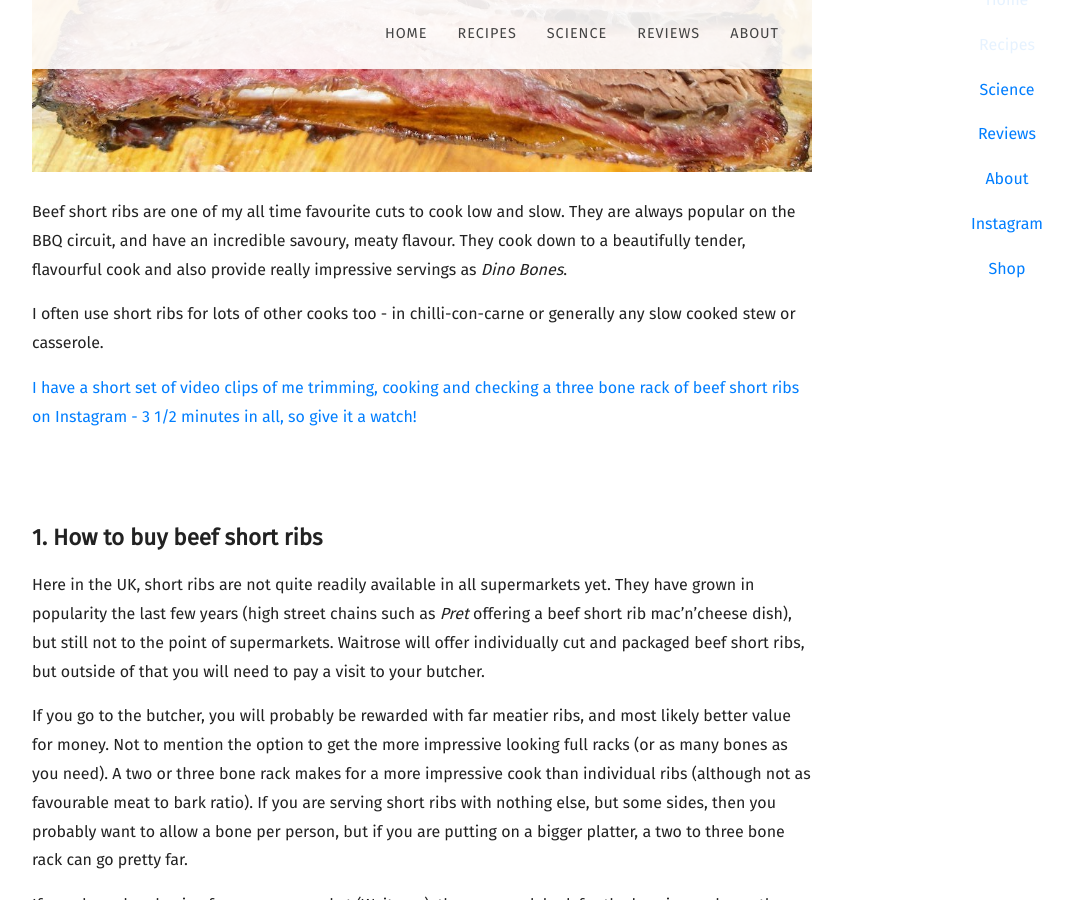
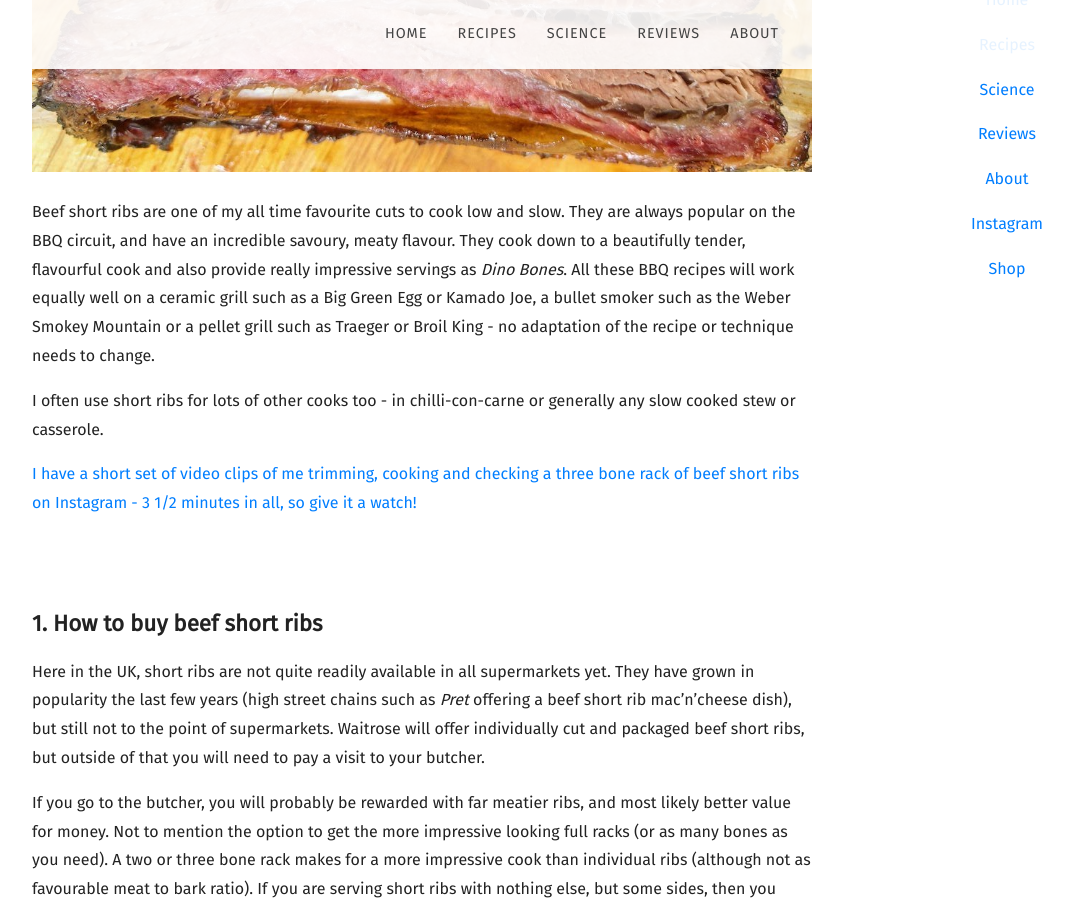
Before and after one commit to robhinds/food-science-site, a Jekyll site: the page built from drafts1999/_posts/2021-02-05-how-to-smoke-beef-short-ribs.md, in a window 1280 px wide and 900 px high, scrolled down 919 px. Shown: the whole window, without its empty margins (58-1131 px from the left). Built offline with Jekyll 4.4.1, drawn with Linux system fonts in a browser that asks for light colours; nearby versions of some CDN libraries.

Commit message:
adding references to grill types to BBQ recipes

```diff
--- a/drafts1999/_posts/2021-02-05-how-to-smoke-beef-short-ribs.md
+++ b/drafts1999/_posts/2021-02-05-how-to-smoke-beef-short-ribs.md
@@ -36,7 +36,7 @@ faqSchema:
     answer: "Beef short ribs (jacobs ladder) are best cooked low and slow between 110-135C/225-275F."
 ---
 
-Beef short ribs are one of my all time favourite cuts to cook low and slow. They are always popular on the BBQ circuit, and have an incredible savoury, meaty flavour. They cook down to a beautifully tender, flavourful cook and also provide really impressive servings as _Dino Bones_.
+Beef short ribs are one of my all time favourite cuts to cook low and slow. They are always popular on the BBQ circuit, and have an incredible savoury, meaty flavour. They cook down to a beautifully tender, flavourful cook and also provide really impressive servings as _Dino Bones_. All these BBQ recipes will work equally well on a ceramic grill such as a Big Green Egg or Kamado Joe, a bullet smoker such as the Weber Smokey Mountain or a pellet grill such as Traeger or Broil King - no adaptation of the recipe or technique needs to change.
 
 I often use short ribs for lots of other cooks too - in chilli-con-carne or generally any slow cooked stew or casserole.
 
```
Also changed, not shown: recipes/_posts/2021-01-10-how-to-smoke-babyback-ribs.md (+2 -0 lines).
